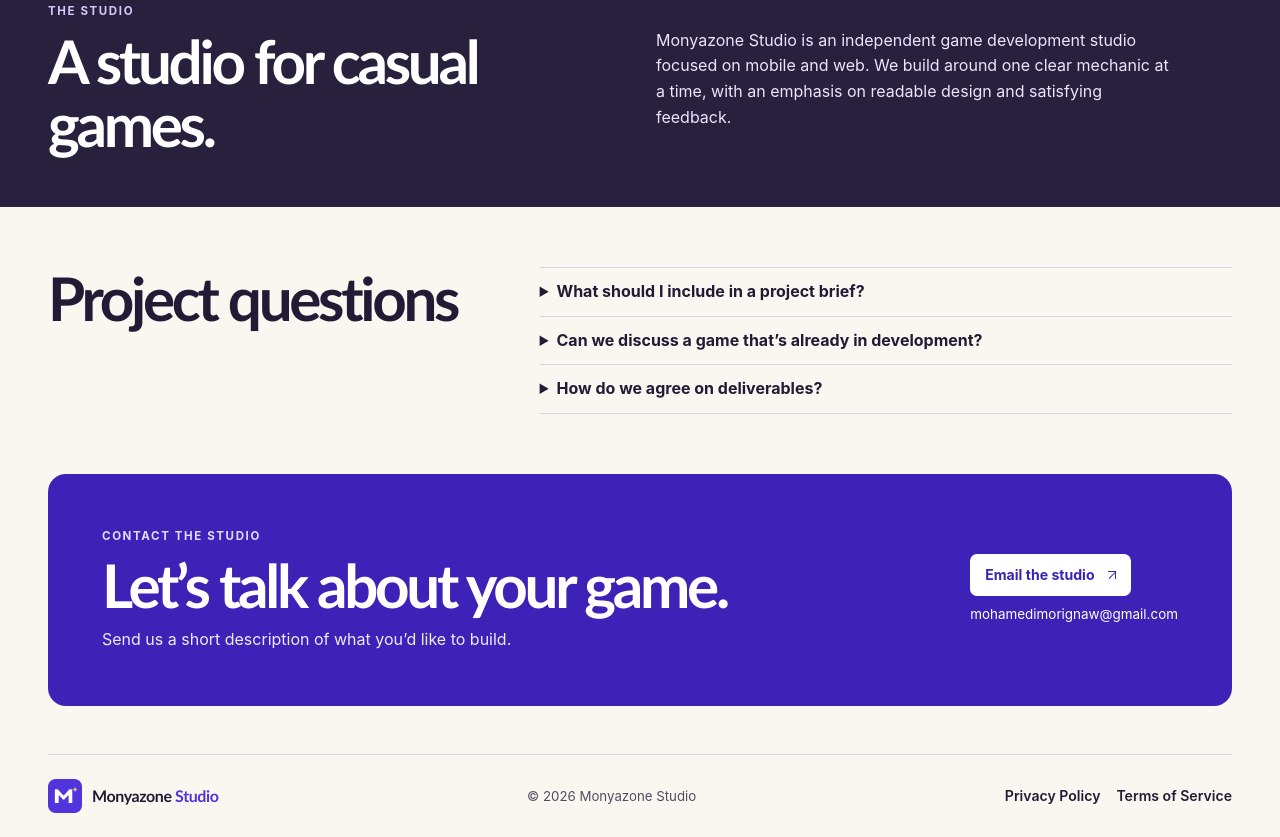
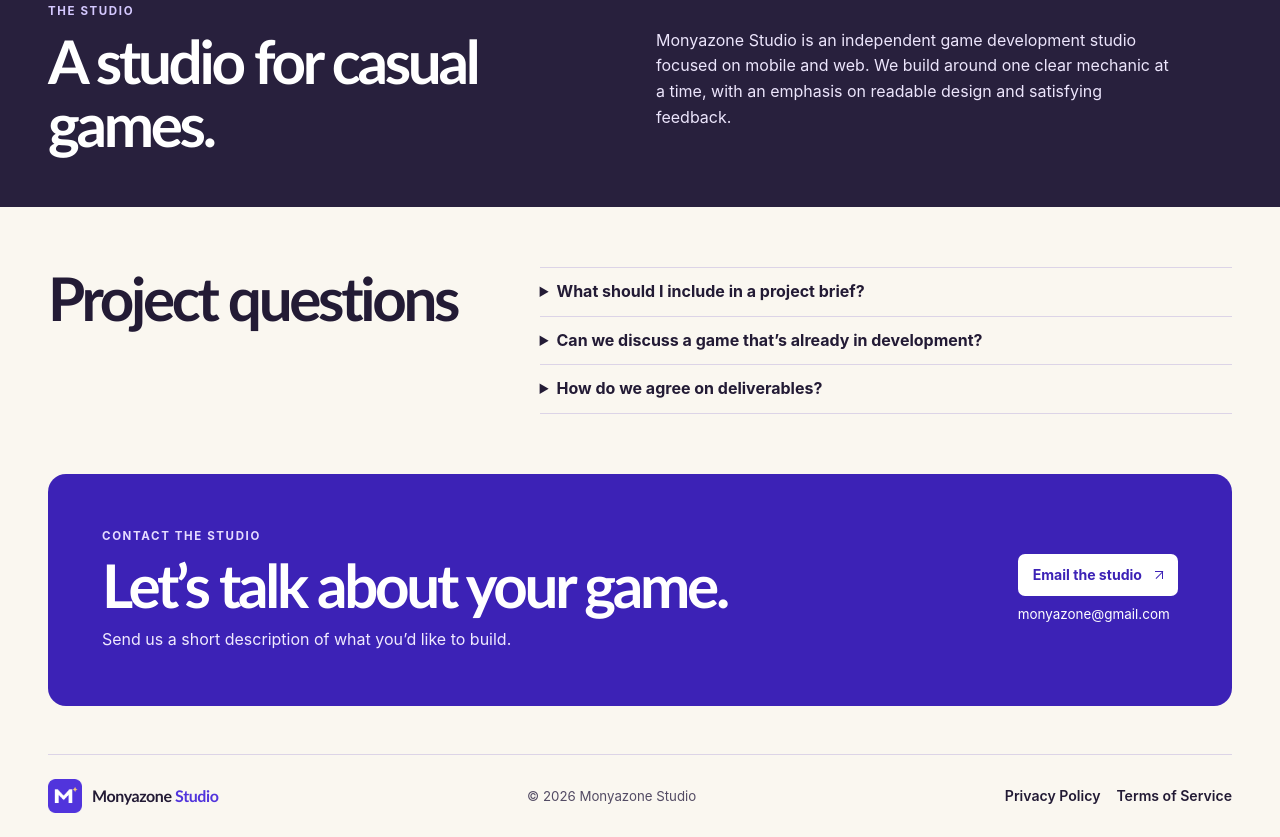
Before and after one commit to monyazone/monyazone.github.io, a plain HTML site: page index.html in a window 1280 px wide. Shown: the part 2132-2969 px from the top of the page. Drawn offline with Linux system fonts and the light colour scheme.

Commit message:
Update contact email addresses in index.html

```diff
--- a/index.html
+++ b/index.html
@@ -208,8 +208,8 @@
       <div class="contact-panel">
         <div><p class="eyebrow">Contact the studio</p><h2 id="contact-title">Let’s talk about your game.</h2><p>Send us a short description of what you’d like to build.</p></div>
         <div class="contact-action">
-          <a class="button light" href="mailto:mohamedimorignaw@gmail.com">Email the studio <span class="arrow" aria-hidden="true"></span></a>
-          <a class="contact-address" href="mailto:mohamedimorignaw@gmail.com">mohamedimorignaw@gmail.com</a>
+          <a class="button light" href="mailto:monyazone@gmail.com">Email the studio <span class="arrow" aria-hidden="true"></span></a>
+          <a class="contact-address" href="mailto:monyazone@gmail.com">monyazone@gmail.com</a>
         </div>
       </div>
     </section>
```
